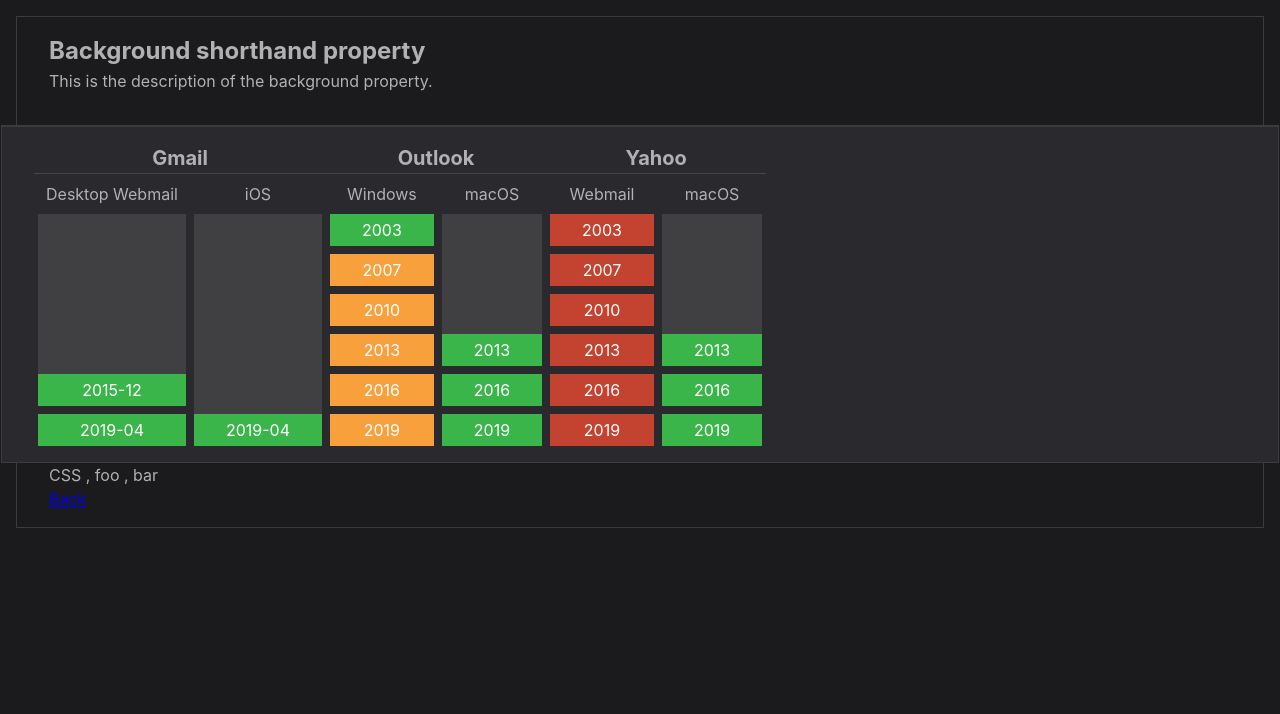
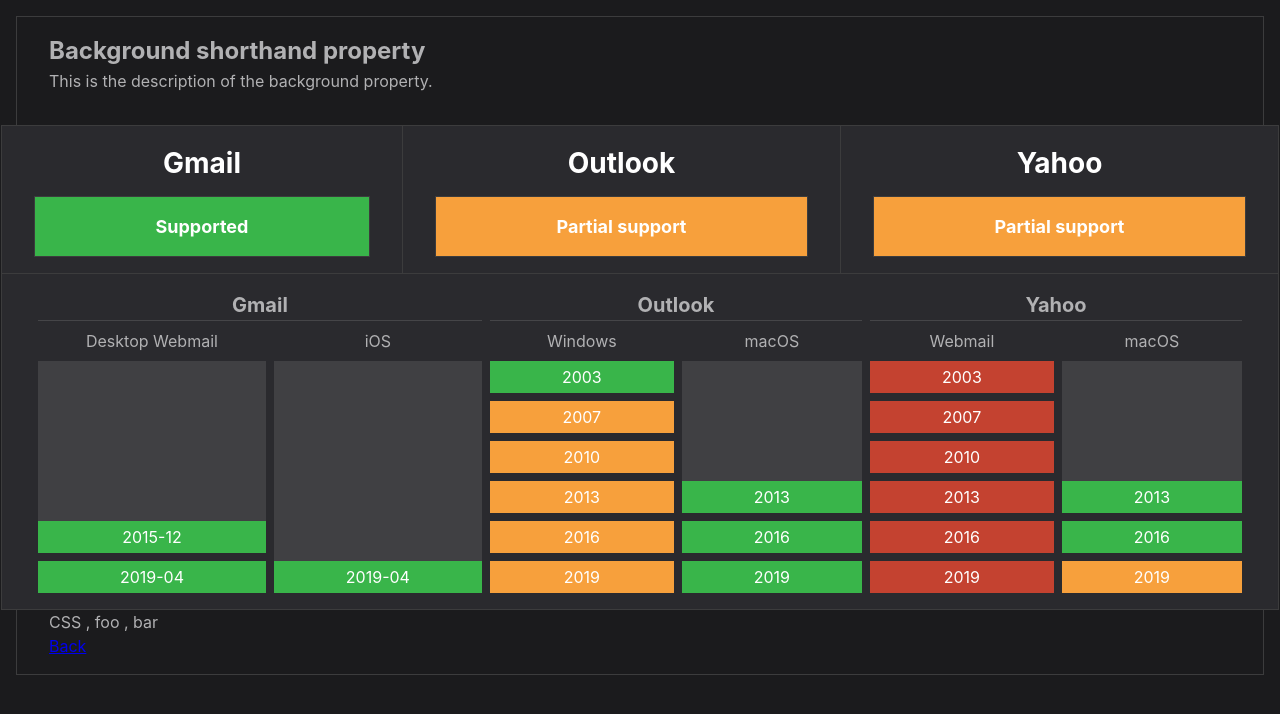
Before and after one commit to hteumeuleu/caniemail, a Jekyll site: the page built from _features/background.md, in a window 1280 px wide. Shown: the top 714 px of the page. Built offline with Jekyll 4.4.1, drawn with Linux system fonts in a browser that asks for light colours.

Commit message:
Feature summary

```diff
--- a/_data/nicenames.yml
+++ b/_data/nicenames.yml
@@ -9,3 +9,7 @@
   ios: "iOS"
   windows: "Windows"
   macos: "macOS"
+support:
+  supported: "Supported"
+  unsupported: "Not supported"
+  mitigated: "Partial support"
--- a/_features/background.md
+++ b/_features/background.md
@@ -2,7 +2,7 @@
 title: "Background shorthand property"
 description: "This is the description of the background property."
 spec: "https://www.w3.org/TR/css-backgrounds-3/"
-categories: ["CSS", "foo", "bar"]
+tags: ["CSS", "foo", "bar"]
 stats: [
     gmail: [
         desktop-webmail: [
@@ -40,7 +40,7 @@
         macos: [
             "2013":"y",
             "2016":"y",
-            "2019":"y"
+            "2019":"a"
         ]
     ]
 ]
--- a/_layouts/feature.html
+++ b/_layouts/feature.html
@@ -6,6 +6,50 @@
 	<p>{{ page.description }}</p>
 	<div class="data">
 		<div class="data-summary">
+			<ul class="data-summary-panel">
+			{% for family in page.stats %}
+				<li class="data-summary-family">
+				{% assign family-obj = family | first %}
+				{% assign family-key = family-obj | first %}
+				{% assign family-values = family-obj | last %}
+				{% assign family-support = '' %}
+				<h3>{{ site.data.nicenames.family[family-key] | default: family-key }}</h3>
+				{% for platform in family-values %}
+					{% assign platform-obj = platform | first %}
+					{% assign platform-key = platform-obj | first %}
+					{% assign platform-values = platform-obj | last %}
+					{% for version in platform-values %}
+						{% assign version-obj = version | first %}
+						{% assign version-key = version-obj | first %}
+						{% assign version-values = version-obj | last %}
+						{% comment %}
+							Assign highest support value possible.
+							If it's a mix of anything, result should be 'a'.
+							'y' and 'n' are only possible when all versions have the same support.
+						{% endcomment %}
+						{% if family-support == '' %}
+							{% assign family-support = version-values %}
+						{% elsif family-support == 'y' and version-values != 'y' %}
+							{% assign family-support = 'a' %}
+						{% elsif family-support == 'n' and version-values != 'n' %}
+							{% assign family-support = 'a' %}
+						{% endif %}
+						{% case family-support %}
+							{% when 'y' %}
+								{% assign family-support-slug = 'supported' %}
+							{% when 'n' %}
+								{% assign family-support-slug = 'unsupported' %}
+							{% when 'a' %}
+								{% assign family-support-slug = 'mitigated' %}
+							{% else %}
+								{% assign family-support-slug = '' %}
+						{% endcase %}
+					{% endfor %}
+				{% endfor %}
+				<div class="data-summary-cell {{ family-support-slug }}">{{ site.data.nicenames.support[family-support-slug] | default: family-support-slug }}</div>
+				</li>
+			{% endfor %}
+			</ul>
 		</div>
 		<div class="data-details">
 			<div class="data-family-list">
@@ -55,7 +99,7 @@
 
 	<!-- Categories -->
 	<p>
-	{% for cat in page.categories %}
+	{% for cat in page.tags %}
 		{{ cat }}
 		{% if forloop.index >= 1 and forloop.index < forloop.length %}
 		,
--- a/_sass/feature.scss
+++ b/_sass/feature.scss
@@ -42,6 +42,15 @@
 		font-size: 1.75rem;
 	}
 
+.data-summary-cell {
+	display: inline-block;
+	padding: 1rem;
+	width: 100%;
+	font-weight: bold;
+	font-size: 1.125rem;
+	border: 1px solid #3c3c3d;
+}
+
 	.supported {
 		background-color: #39b54a !important;
 	}
@@ -73,9 +82,11 @@
 .data-family {
 	display: flex;
 	flex-direction: column;
+	flex-grow: 1;
 }
 
 .data-family-name {
+	margin: 0 0.25rem;
 	font-size: 1.25rem;
 	text-align: center;
 	border-bottom: 1px solid rgba(255, 255, 255, 0.125);
@@ -99,6 +110,7 @@
 .data-client {
 	display: flex;
 	flex-direction: column;
+	flex-grow: 1;
 	margin: 0 0.25rem;
 }
 
```
Also changed, not shown: 4 other files.
